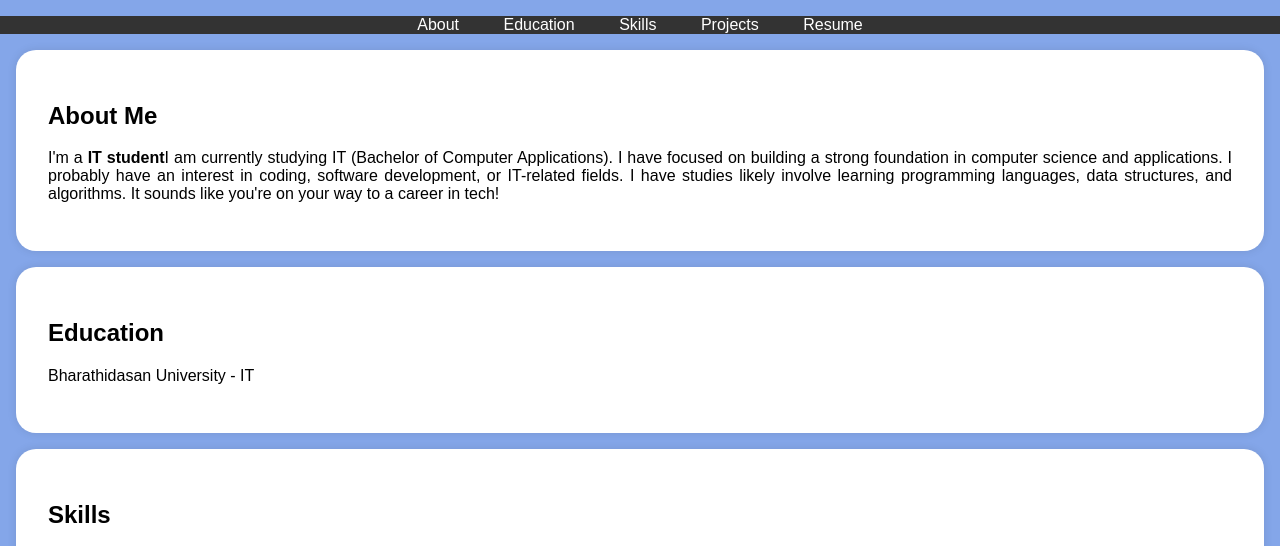
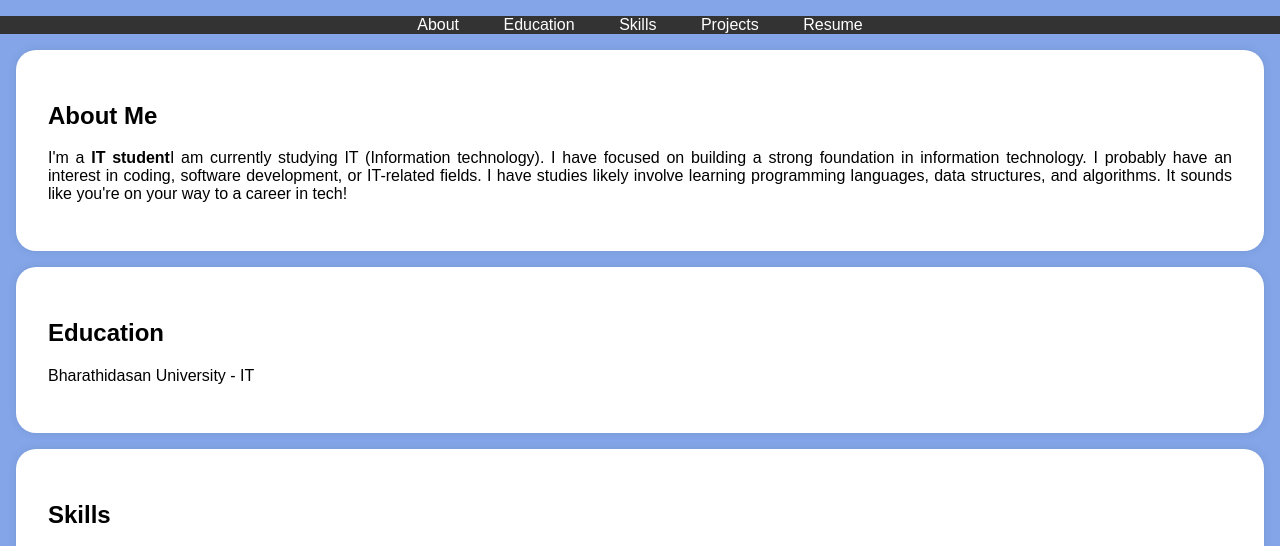
Before and after one commit to logashree0524/digital-portfolio, a plain HTML site: page index.html in a window 1280 px wide. Shown: the part 197-743 px from the top of the page. Drawn offline with Linux system fonts and the light colour scheme.

Commit message:
Update index.html

```diff
--- a/index.html
+++ b/index.html
@@ -115,8 +115,8 @@
     <section id="about">
         <div class="section-content">
             <h2>About Me</h2>
-            <p>I'm a <b>IT student</b>I am currently studying IT (Bachelor of Computer Applications).
-               I have focused on building a strong foundation in computer science and applications.
+            <p>I'm a <b>IT student</b>I am currently studying IT (Information technology).
+               I have focused on building a strong foundation in information technology.
                I probably have an interest in coding, software development, or IT-related fields.
                I have studies likely involve learning programming languages, data structures, and algorithms.
                It sounds like you're on your way to a career in tech!</p>
```
